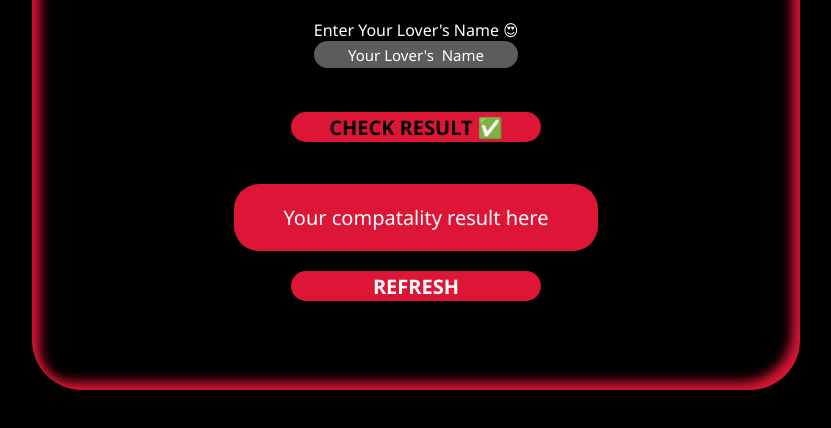
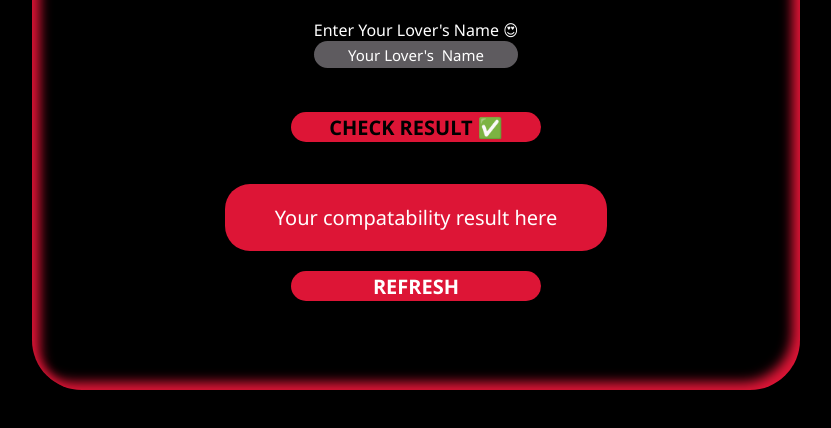
Before and after one commit to SamuelJoshua100/Love-calculator-, a plain HTML site: page index.html in a window 1280 px wide. Shown: the part 330-758 px from the top of the page, without its empty margins (224-1055 px from the left). Drawn offline with Linux system fonts and the light colour scheme.

Commit message:
Update index.html

```diff
--- a/index.html
+++ b/index.html
@@ -24,7 +24,7 @@
             <button class="btn" onclick="love()">Check result &#9989; </button> <br> <br>
 
 
-            <p id="output">Your compatality result here</p>
+            <p id="output">Your compatability result here</p>
             <p class="statement"></p>
 
             <button class="btn"> <a href="index.html">Refresh</a> </button> <br>
```
